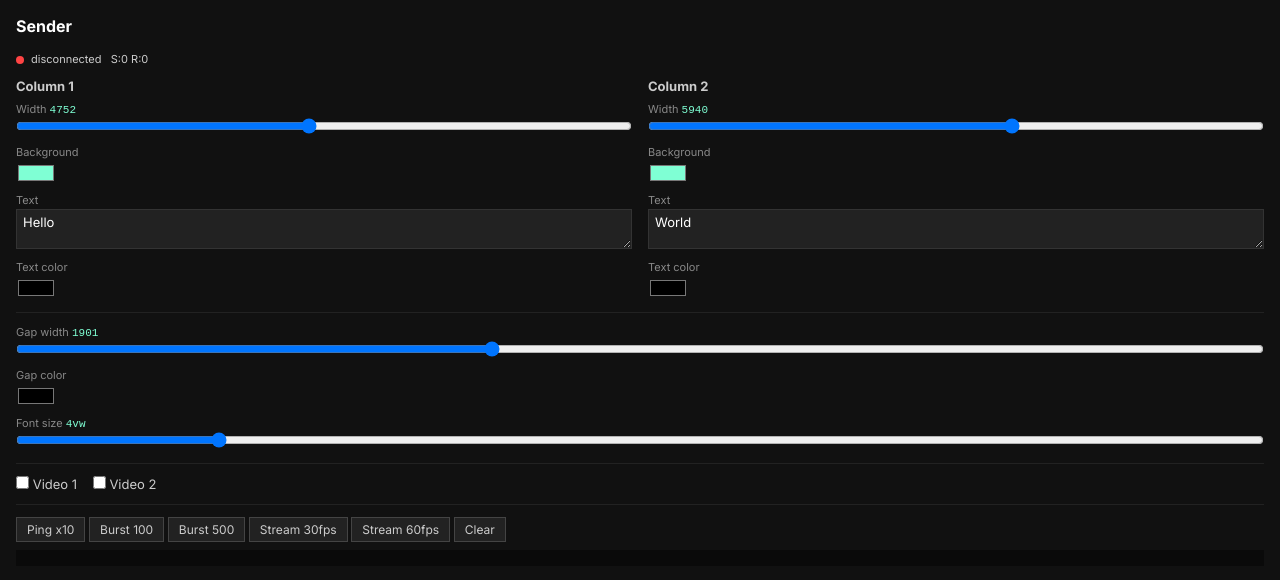
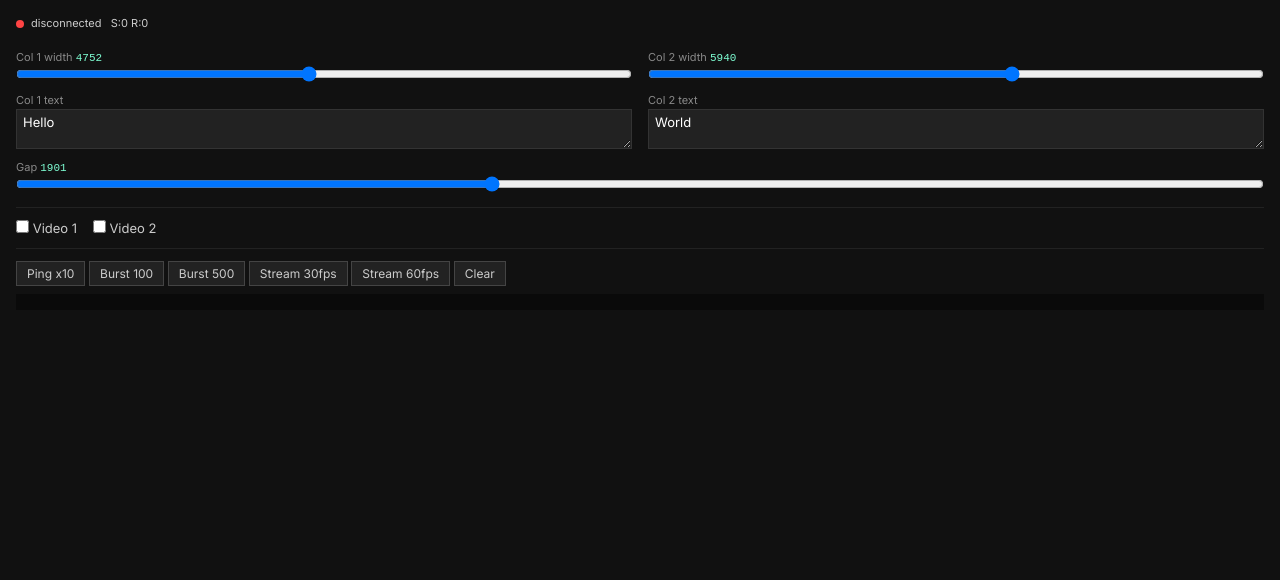
Before and after one commit to jonasjohansson/aspace-elite, a website: page sender.html in a window 1280 px wide. Drawn offline with nearby package versions, Linux system fonts and the light colour scheme; no server answers.

Commit message:
Strip sender UI to bare essentials, default colors red/blue
Co-Authored-By: Claude Opus 4.6 <noreply@anthropic.com>

```diff
--- a/sender.html
+++ b/sender.html
@@ -8,12 +8,9 @@
 <style>
   * { margin: 0; padding: 0; box-sizing: border-box; }
   body { font-family: 'Inter', sans-serif; background: #111; color: #ccc; padding: 16px; font-size: 13px; }
-  h1 { font-size: 16px; color: #fff; margin-bottom: 16px; }
   label { display: block; margin: 8px 0 2px; font-size: 11px; color: #888; }
   input[type="range"] { width: 100%; }
-  input[type="text"], textarea { width: 100%; padding: 4px 6px; background: #222; border: 1px solid #333; color: #fff; font-family: inherit; font-size: 13px; }
-  textarea { height: 40px; resize: vertical; }
-  input[type="color"] { border: none; background: none; width: 40px; height: 24px; cursor: pointer; vertical-align: middle; }
+  textarea { width: 100%; padding: 4px 6px; background: #222; border: 1px solid #333; color: #fff; font-family: inherit; font-size: 13px; height: 40px; resize: vertical; }
   .row { display: flex; gap: 16px; }
   .col { flex: 1; }
   .val { font-family: monospace; font-size: 11px; color: #7FFFD4; }
@@ -28,41 +25,25 @@
 </style>
 </head>
 <body>
-<h1>Sender</h1>
 <div class="status"><span class="dot" id="dot"></span> <span id="conn">disconnected</span> &nbsp; <span id="counts">S:0 R:0</span></div>
 
 <div class="row">
   <div class="col">
-    <strong>Column 1</strong>
-    <label>Width <span class="val" id="v1w">4752</span></label>
+    <label>Col 1 width <span class="val" id="v1w">4752</span></label>
     <input type="range" id="col1Width" min="0" max="10000" value="4752" oninput="send()">
-    <label>Background</label>
-    <input type="color" id="col1Color" value="#7FFFD4" oninput="send()">
-    <label>Text</label>
+    <label>Col 1 text</label>
     <textarea id="text1" oninput="send()">Hello</textarea>
-    <label>Text color</label>
-    <input type="color" id="text1Color" value="#000000" oninput="send()">
   </div>
   <div class="col">
-    <strong>Column 2</strong>
-    <label>Width <span class="val" id="v2w">5940</span></label>
+    <label>Col 2 width <span class="val" id="v2w">5940</span></label>
     <input type="range" id="col2Width" min="0" max="10000" value="5940" oninput="send()">
-    <label>Background</label>
-    <input type="color" id="col2Color" value="#7FFFD4" oninput="send()">
-    <label>Text</label>
+    <label>Col 2 text</label>
     <textarea id="text2" oninput="send()">World</textarea>
-    <label>Text color</label>
-    <input type="color" id="text2Color" value="#000000" oninput="send()">
   </div>
 </div>
 
-<hr>
-<label>Gap width <span class="val" id="vgw">1901</span></label>
+<label>Gap <span class="val" id="vgw">1901</span></label>
 <input type="range" id="gapWidth" min="0" max="5000" value="1901" oninput="send()">
-<label>Gap color</label>
-<input type="color" id="gapColor" value="#000000" oninput="send()">
-<label>Font size <span class="val" id="vfs">4vw</span></label>
-<input type="range" id="fontSize" min="1" max="20" value="4" step="0.5" oninput="send()">
 
 <hr>
 <div class="checks">
@@ -95,13 +76,9 @@
     document.getElementById('v1w').textContent = val('col1Width');
     document.getElementById('v2w').textContent = val('col2Width');
     document.getElementById('vgw').textContent = val('gapWidth');
-    document.getElementById('vfs').textContent = val('fontSize') + 'vw';
     return {
       col1Width: +val('col1Width'), col2Width: +val('col2Width'), gapWidth: +val('gapWidth'),
-      col1Color: val('col1Color'), col2Color: val('col2Color'), gapColor: val('gapColor'),
       text1: val('text1'), text2: val('text2'),
-      text1Color: val('text1Color'), text2Color: val('text2Color'),
-      fontSize: val('fontSize') + 'vw',
       showVideo1: document.getElementById('showVideo1').checked,
       showVideo2: document.getElementById('showVideo2').checked
     };
@@ -109,7 +86,6 @@
 
   function send() { socket.emit('settings', getSettings()); }
 
-  // Ping
   let pings = [], pc = 0;
   function ping() { pings = []; pc = 0; log('--- ping x10 ---'); doPing(); }
   function doPing() {
@@ -118,21 +94,17 @@
   }
   socket.on('pong-test', (d) => { const rtt = Date.now()-d.sent; pings.push(rtt); log(`  #${d.index+1}: ${rtt}ms`); setTimeout(doPing, 50); });
 
-  // Burst
   function burst(n) { log(`--- burst ${n} ---`); const t=Date.now(); for(let i=0;i<n;i++) socket.emit('burst',{index:i,total:n,sent:t}); log(`sent ${n} in ${Date.now()-t}ms`); }
   socket.on('burst-ack', (d) => { log(`receiver: ${d.total} in ${d.elapsed}ms (${d.rate.toFixed(0)} msg/s)`); });
 
-  // Stream
   function stream(fps) {
     const dur=5000, iv=1000/fps; let n=0; const t0=Date.now();
     log(`--- stream ${fps}fps for 5s ---`);
     const tm = setInterval(() => {
       if (Date.now()-t0 >= dur) { clearInterval(tm); log(`sent ${n} frames (${(n/((Date.now()-t0)/1000)).toFixed(1)} fps)`); return; }
-      const h = ((Date.now()-t0)/dur)*360;
-      socket.emit('settings', { ...getSettings(), col1Color: hsl(h), col2Color: hsl(h) }); n++;
+      socket.emit('settings', getSettings()); n++;
     }, iv);
   }
-  function hsl(h) { const s=.8,l=.7,a=s*Math.min(l,1-l),f=n=>{const k=(n+h/30)%12;return Math.round(255*(l-a*Math.max(Math.min(k-3,9-k,1),-1))).toString(16).padStart(2,'0');}; return `#${f(0)}${f(8)}${f(4)}`; }
 
   function log(m) { const el=document.getElementById('results'); el.textContent+=m+'\n'; el.scrollTop=el.scrollHeight; }
 
```
Also changed, not shown: receiver.html (+2 -2 lines).
